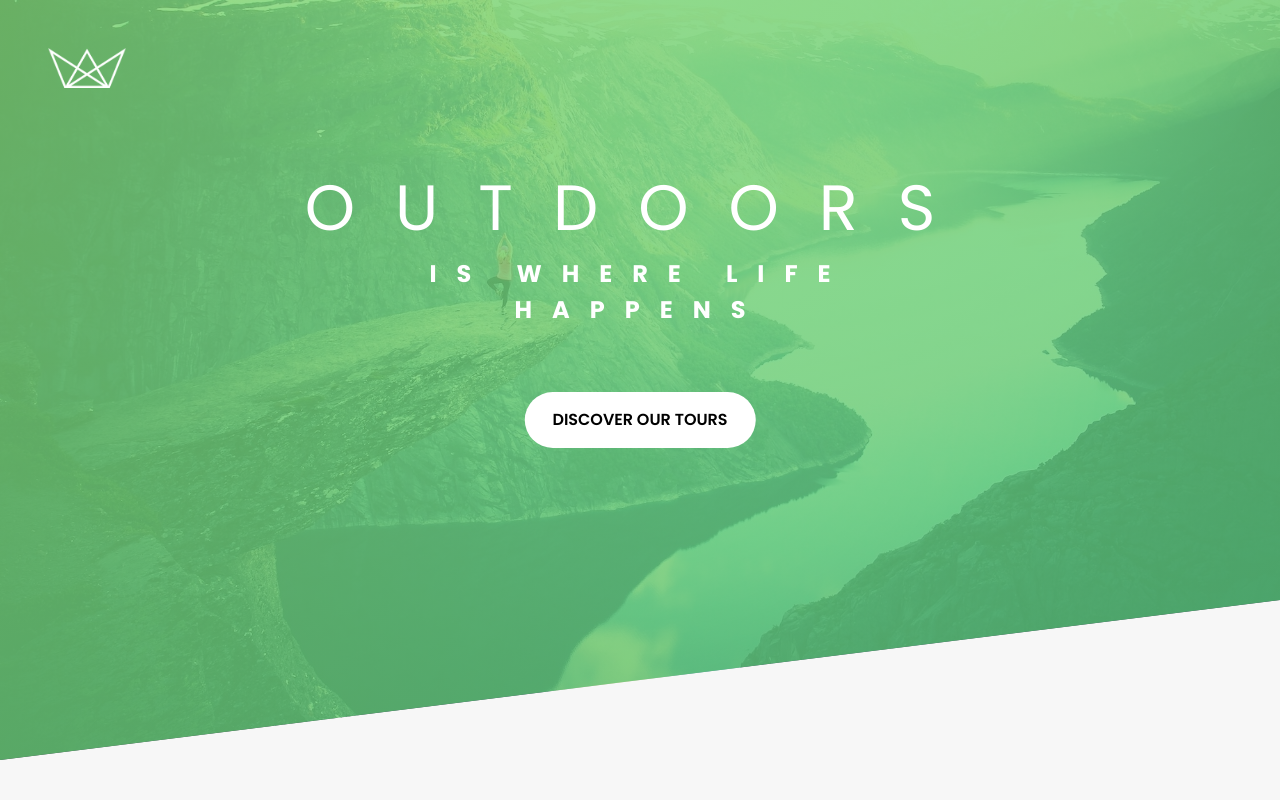
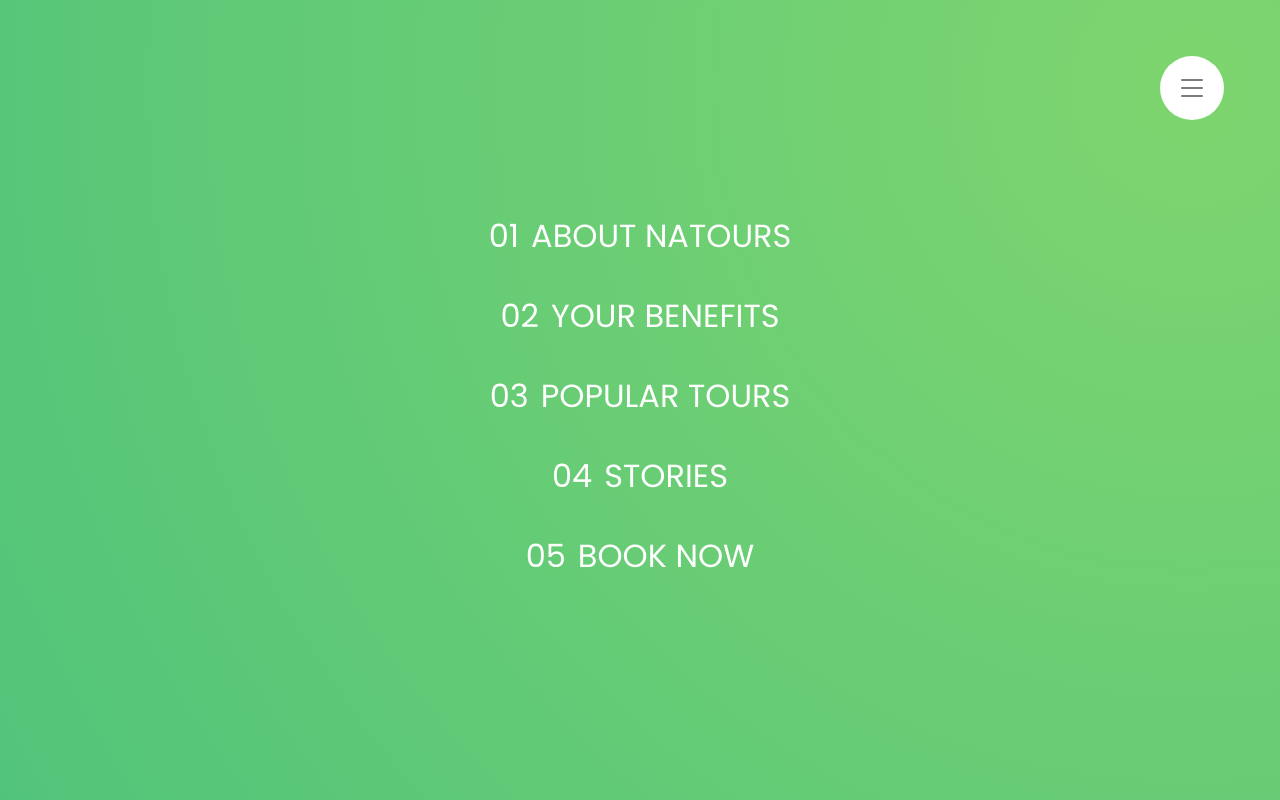
Before and after one commit to ehsanashooria/css-advanced, a Vue app: page /index in a window 1280 px wide. Shown: the top 800 px of the page. Built offline with nearby package versions, Linux system fonts and the light colour scheme.

Commit message:
navigation part 1

```diff
--- a/src/assets/css/_variables.scss
+++ b/src/assets/css/_variables.scss
@@ -14,8 +14,10 @@
   --color-gray-dark-1: #777;
   --color-gray-dark-2: #999;
   --color-gray-dark-3: #333;
+
   --color-white: #fff;
   --color-black: #000;
+
   --color-gray-light-1: #f7f7f7;
   --color-gray-light-2: #eee;
 
--- /dev/null
+++ b/src/components/Layout/IndexPage/NavigationSection.vue
@@ -0,0 +1,123 @@
+<script setup>
+
+</script>
+
+<template>
+  <div class="navigation">
+    <input id="navi-toggle" type="checkbox" class="navigation__checkbox">
+    <label for="navi-toggle" class="navigation__button">
+      <i class="bi bi-list navigation__icon"></i>
+    </label>
+    <div class="navigation__background">&nbsp;</div>
+    <nav class="navigation__nav">
+      <ul class="navigation__list">
+        <li class="navigation__item">
+          <a href="#" class="navigation__link"><span>01</span>About Natours</a>
+        </li>
+        <li class="navigation__item">
+          <a href="#" class="navigation__link"><span>02</span>Your benefits</a>
+        </li>
+        <li class="navigation__item">
+          <a href="#" class="navigation__link"><span>03</span>Popular tours</a>
+        </li>
+        <li class="navigation__item">
+          <a href="#" class="navigation__link"><span>04</span>Stories</a>
+        </li>
+        <li class="navigation__item">
+          <a href="#" class="navigation__link"><span>05</span>Book now</a>
+        </li>
+      </ul>
+    </nav>
+  </div>
+</template>
+
+<style scoped lang="scss">
+.navigation {
+  &__checkbox {
+    display: none;
+  }
+
+  &__button {
+    background-color: var(--color-white);
+    width: 4rem;
+    height: 4rem;
+    position: fixed;
+    border-radius: 50%;
+    top: 3.5rem;
+    right: 3.5rem;
+    z-index: 40;
+    cursor: pointer;
+  }
+
+  &__background {
+    width: 3rem;
+    height: 3rem;
+    border-radius: 50%;
+    background-image: radial-gradient(farthest-corner at center, var(--color-primary-light), var(--color-primary-dark));
+    position: fixed;
+    top: 4rem;
+    right: 4rem;
+    z-index: 20;
+
+    transform: scale(80);
+  }
+
+  &__nav {
+    height: 100vh;
+    width: 100%;
+    position: fixed;
+    top: 0;
+    right: 0;
+    z-index: 30;
+  }
+
+  &__list {
+    position: absolute;
+    top: 50%;
+    left: 50%;
+    transform: translate(-50%, -50%);
+    list-style: none;
+    text-align: center;
+  }
+
+  &__item {
+
+  }
+
+  &__link {
+    &:link, &:visited {
+      display: inline-block;
+      font-size: 2rem;
+      font-weight: 400;
+      color: var(--color-white);
+      text-decoration: none;
+      text-transform: uppercase;
+      padding: 0.75rem 1.5rem;
+      margin-bottom: 0.5rem;
+      transition: all 0.3s ease;
+      background-image: linear-gradient(120deg, transparent 0%, transparent 50%, var(--color-white) 50%);
+      background-size: 250%;
+      border-radius: 0.3rem;
+    }
+
+    &:hover {
+      background-position: 100%;
+      color: var(--color-primary-dark);
+      transform: translateX(2%);
+    }
+
+    span {
+      display: inline-block;
+      margin-right: 0.75rem;
+    }
+  }
+
+  &__icon {
+    position: absolute;
+    top: 52%;
+    left: 50%;
+    transform: translate(-50%, -50%);
+    font-size: 2rem;
+  }
+}
+</style>
--- a/src/views/IndexPage.vue
+++ b/src/views/IndexPage.vue
@@ -6,9 +6,11 @@ import ToursSection from "@/components/Layout/IndexPage/ToursSection.vue"
 import StoriesSection from "@/components/Layout/IndexPage/StoriesSection.vue"
 import BookingSection from "@/components/Layout/IndexPage/BookingSection.vue"
 import TheFooter from "@/components/Layout/IndexPage/FooterSection.vue";
+import NavigationSection from "@/components/Layout/IndexPage/NavigationSection.vue"
 </script>
 
 <template>
+  <navigation-section></navigation-section>
   <the-header></the-header>
   <main>
     <about-section></about-section>
```
Also changed, not shown: 1 other file (tests, documents, lock files or other folders).
